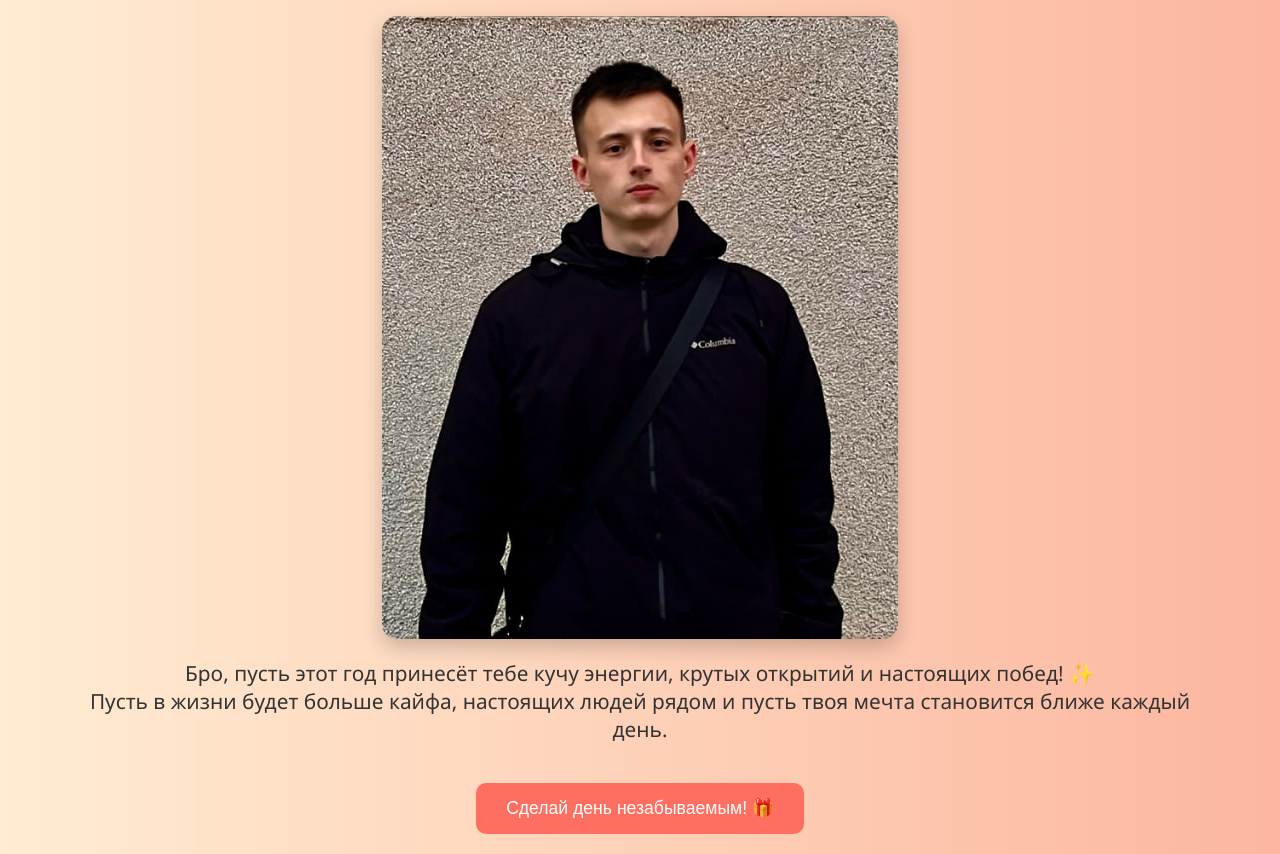
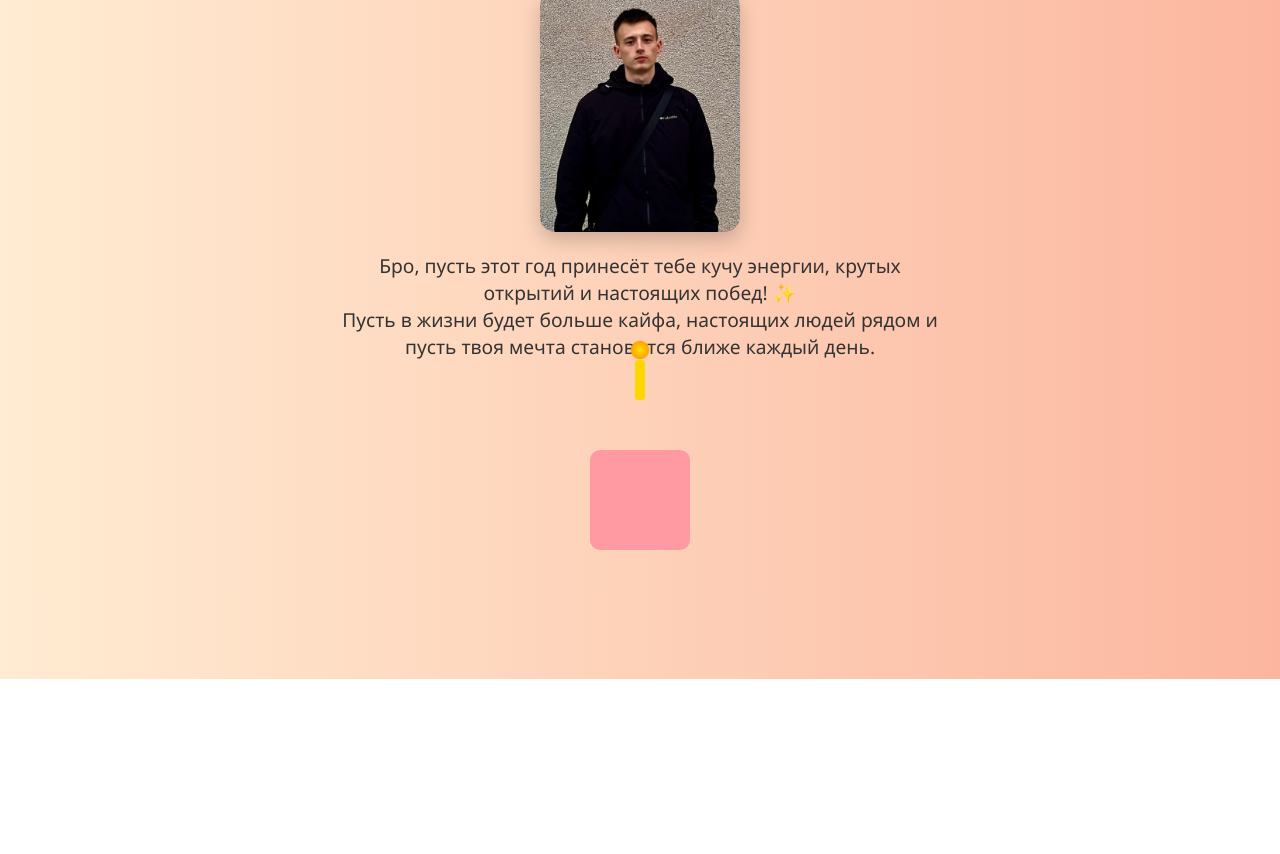
Before and after one commit to Spacex1433/birthday-maxim2, a plain HTML site: page index.html in a window 1280 px wide. Shown: the part 121-975 px from the top of the page. After the commit the page ends 800 px from the top, so only its background shows below. Drawn offline with Linux system fonts and the light colour scheme.

Commit message:
Update index.html

```diff
--- a/index.html
+++ b/index.html
@@ -5,36 +5,31 @@
   <meta name="viewport" content="width=device-width, initial-scale=1.0"/>
   <title>С Днём Рождения, Максим!</title>
   <style>
-    * {
-      box-sizing: border-box;
-    }
-
     body {
       margin: 0;
       padding: 0;
       font-family: 'Segoe UI', sans-serif;
-      background: linear-gradient(to right, #ffecd2, #fcb69f);
+      background: linear-gradient(to right, #ffecd2 0%, #fcb69f 100%);
       color: #333;
       text-align: center;
       overflow-x: hidden;
     }
 
     h1 {
-      font-size: 3em;
-      margin-top: 40px;
+      font-size: 2.5em;
+      margin-top: 30px;
     }
 
     p {
-      font-size: 1.3em;
+      font-size: 1.2em;
       margin: 20px auto;
-      max-width: 90%;
-      padding: 0 10px;
+      max-width: 600px;
     }
 
     .main-image {
       display: block;
       margin: 20px auto;
-      max-width: 80%;
+      max-width: 200px;
       border-radius: 15px;
       box-shadow: 0 8px 20px rgba(0,0,0,0.2);
       transition: transform 0.3s ease;
@@ -45,119 +40,118 @@
     }
 
     button {
-      padding: 15px 30px;
-      font-size: 1.1em;
+      padding: 12px 25px;
+      font-size: 1em;
       background-color: #ff6f61;
       color: white;
       border: none;
-      border-radius: 10px;
+      border-radius: 8px;
       cursor: pointer;
       margin: 20px auto;
-      transition: background 0.3s;
+      display: block;
       z-index: 10;
       position: relative;
-      display: inline-block;
     }
 
     button:hover {
       background-color: #ff3b2e;
     }
 
-    .balloon {
-      position: absolute;
-      width: 60px;
-      height: 60px;
-      background: red;
-      border-radius: 50%;
-      animation: floatUp 6s ease-in-out forwards;
-      z-index: 1;
+    .cake-container {
+      margin: 40px auto;
+      position: relative;
+      width: 100px;
+      height: 150px;
     }
 
-    .confetti {
+    .cake {
+      width: 100px;
+      height: 100px;
+      background: #ff9aa2;
+      border-radius: 10px;
       position: absolute;
-      width: 10px;
-      height: 10px;
-      background-color: gold;
-      opacity: 0.8;
-      animation: riseUp 3s linear forwards;
-      z-index: 0;
+      bottom: 0;
     }
 
-    @keyframes floatUp {
-      0% { transform: translateY(100vh); }
-      100% { transform: translateY(-200vh); }
+    .candle {
+      width: 10px;
+      height: 40px;
+      background: #ffd700;
+      position: absolute;
+      top: -40px;
+      left: 45px;
+      border-radius: 3px;
     }
 
-    @keyframes riseUp {
-      0% { transform: translateY(100vh); opacity: 1; }
-      100% { transform: translateY(-200vh); opacity: 0; }
+    .flame {
+      position: absolute;
+      top: -20px;
+      left: -5px;
+      width: 20px;
+      height: 20px;
+      background: radial-gradient(circle, #ffdf00 0%, #ffa500 60%, transparent 70%);
+      border-radius: 50%;
+      animation: flicker 1s infinite;
+      transform-origin: center;
+    }
+
+    @keyframes flicker {
+      0% { transform: scale(1) translateY(0px); opacity: 1; }
+      50% { transform: scale(1.1) translateY(-2px); opacity: 0.8; }
+      100% { transform: scale(1) translateY(0px); opacity: 1; }
+    }
+
+    .wish {
+      display: none;
+      font-size: 1.4em;
+      color: #d62828;
+      margin-top: 30px;
     }
 
     @media (max-width: 600px) {
       h1 {
         font-size: 2em;
-        margin-top: 25px;
-      }
-
-      p {
-        font-size: 1.1em;
-        padding: 0 15px;
-      }
-
-      button {
-        font-size: 1em;
-        padding: 12px 24px;
       }
 
       .main-image {
-        max-width: 90%;
-        margin: 10px auto;
+        max-width: 150px;
+      }
+
+      .wish {
+        font-size: 1.2em;
+        padding: 0 10px;
       }
     }
   </style>
 </head>
 <body>
   <h1>С Днём Рождения, Максим! 🎉</h1>
-  <img class="main-image" src="images/photo_2025-04-24_17-23-09.jpg" alt="Фото для Максима">
+
+  <img class="main-image" src="images/photo_2025-04-24_17-23-09.jpg" alt="Фото для Максима" />
+
   <p>
     Бро, пусть этот год принесёт тебе кучу энергии, крутых открытий и настоящих побед! ✨<br>
     Пусть в жизни будет больше кайфа, настоящих людей рядом и пусть твоя мечта становится ближе каждый день.
   </p>
-  <button onclick="launchEffects()">Сделай день незабываемым! 🎁</button>
-  <audio id="bgMusic" src="https://www.bensound.com/bensound-music/bensound-buddy.mp3" autoplay loop></audio>
+
+  <div class="cake-container" onclick="blowOutCandle()">
+    <div class="cake"></div>
+    <div class="candle">
+      <div class="flame" id="flame"></div>
+    </div>
+  </div>
+
+  <div class="wish" id="wish">
+    🎉 С Днём Рождения, Макс! Пусть каждый день будет сладким, как этот торт! 🎂
+  </div>
 
   <script>
-    function launchEffects() {
-      // Шарики
-      for (let i = 0; i < 70; i++) {
-        const b = document.createElement('div');
-        b.className = 'balloon';
-        b.style.left = Math.random() * 100 + 'vw';
-        b.style.background = `hsl(${Math.random() * 360}, 80%, 60%)`;
-        b.style.animationDuration = (5 + Math.random() * 3) + 's';
-        document.body.appendChild(b);
-        setTimeout(() => b.remove(), 8000);
-      }
-
-      // Конфетти
-      for (let i = 0; i < 150; i++) {
-        const c = document.createElement('div');
-        c.className = 'confetti';
-        c.style.left = Math.random() * 100 + 'vw';
-        c.style.background = `hsl(${Math.random() * 360}, 70%, 60%)`;
-        c.style.width = `${Math.random() * 6 + 4}px`;
-        c.style.height = `${Math.random() * 6 + 4}px`;
-        c.style.animationDuration = (2 + Math.random() * 2) + 's';
-        document.body.appendChild(c);
-        setTimeout(() => c.remove(), 4000);
-      }
+    function blowOutCandle() {
+      const flame = document.getElementById('flame');
+      const wish = document.getElementById('wish');
+      flame.style.display = 'none';
+      wish.style.display = 'block';
     }
-
-    // Автоматически перезапускаем музыку при потере
-    const music = document.getElementById("bgMusic");
-    document.addEventListener("click", () => {
-      if (music.paused) music.play();
-    });
   </script>
 </body>
 </html>
```
